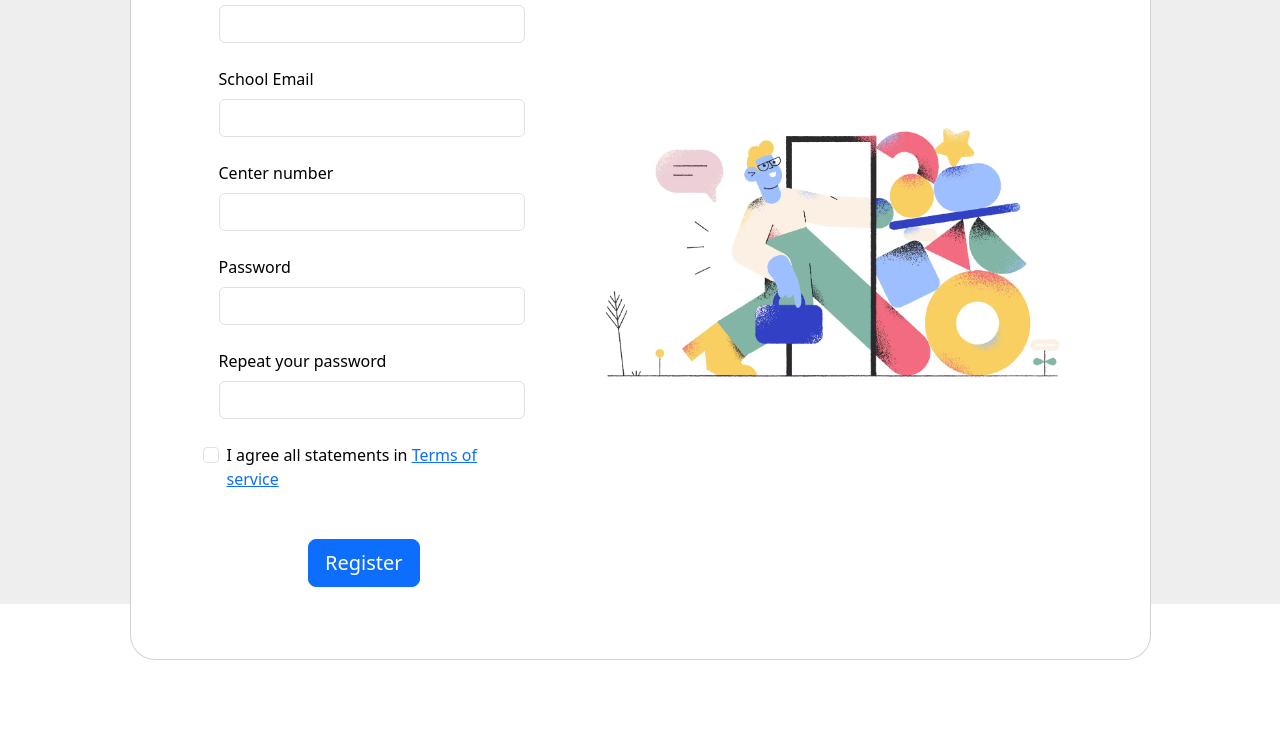
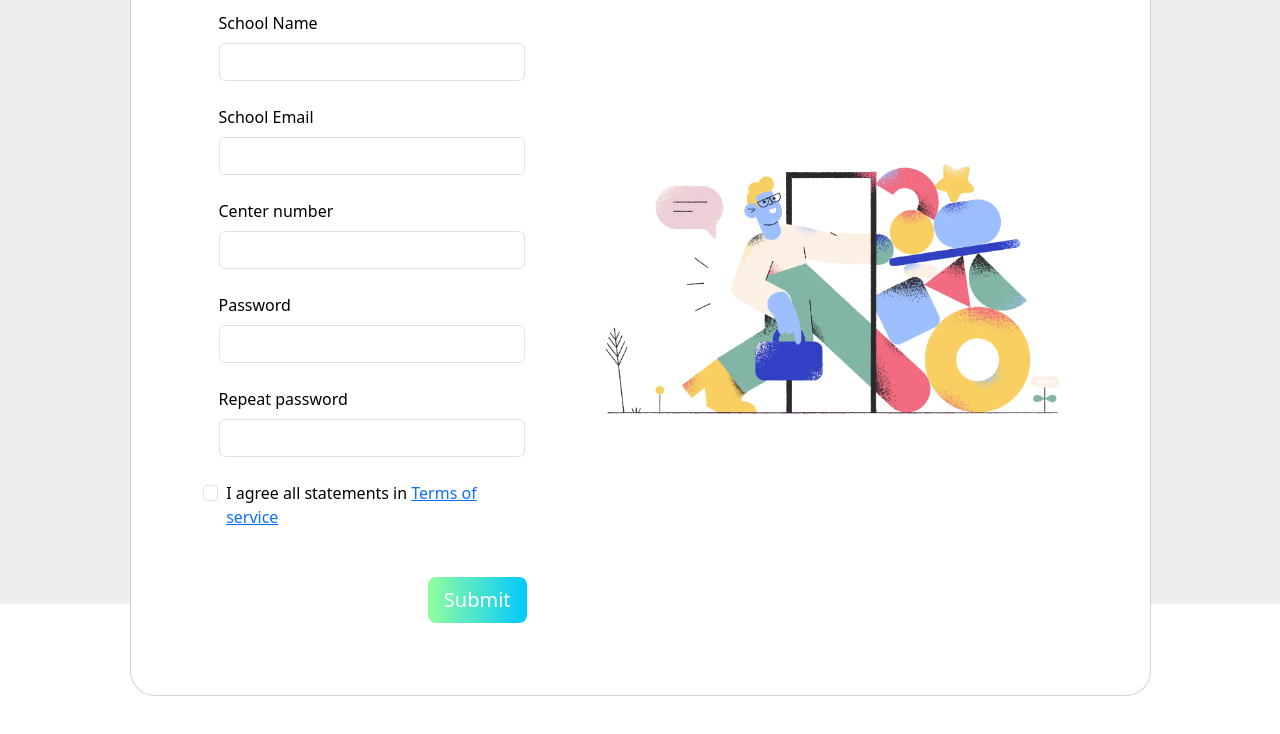
Before and after one commit to tataw-cl/Code-walls.github.io, a plain HTML site: page Create Account/create_account.html in a window 1280 px wide. Shown: the part 196-930 px from the top of the page. Before the commit the page ends 856 px from the top, so only its background shows below. Drawn offline with nearby package versions, Linux system fonts and the light colour scheme.

Commit message:
Added components, fixed Bootstrap loading Bugs.
Structured codebase, created separate style files for Login and create account pages.

```diff
--- /dev/null
+++ b/Create Account/create-account.css
@@ -0,0 +1,11 @@
+.btn{
+    align-items: center;
+    background-color: #00c9ff;
+    background: linear-gradient(to right, #92FE9D, #00C9FF); ;
+    border-style: none;
+    margin-left: 6cm;
+}
+.card{
+    margin-top: 1cm;
+    margin-bottom: 1cm;
+}
--- a/Create Account/create_account.html
+++ b/Create Account/create_account.html
@@ -6,8 +6,10 @@
     <meta http-equiv="X-UA-Compatible" content="IE=edge">
     <meta name="viewport" content="width=device-width, initial-scale=1.0">
     <title>Create an account</title>
-    <link href="https://cdn.jsdelivr.net/npm/bootstrap@5.3.0-alpha3/dist/css/bootstrap.min.css" rel="stylesheet"
-    integrity="sha384-KK94CHFLLe+nY2dmCWGMq91rCGa5gtU4mk92HdvYe+M/SXH301p5ILy+dN9+nJOZ" crossorigin="anonymous">
+    <link href="../Assets/bootstrap/css/bootstrap.min.css" rel="stylesheet">
+    <link rel="shortcut icon" href="../Assets/favicons/favicon(2).ico" type="image/x-icon">
+    <link rel="stylesheet" href="create-account.css">
+
 
 </head>
 
@@ -61,7 +63,7 @@
                                         <div class="d-flex flex-row align-items-center mb-4">
                                             <i class="fas fa-key fa-lg me-3 fa-fw"></i>
                                             <div class="form-outline flex-fill mb-0">
-                                                <label class="form-label" for="form3Example4cd">Repeat your password</label>
+                                                <label class="form-label" for="form3Example4cd">Repeat password</label>
                                                 <input type="password" id="form3Example4cd" class="form-control" />
                                             </div>
                                         </div>
@@ -74,7 +76,7 @@
                                         </div>
 
                                         <div class="d-flex justify-content-center mx-4 mb-3 mb-lg-4">
-                                            <button type="button" class="btn btn-primary btn-lg">Register</button>
+                                            <button type="button" class="btn btn-primary btn-lg">Submit</button>
                                         </div>
 
                                     </form>
```
Also changed, not shown: Assets/Hompage-style.css (renamed from Assets/style.css, +17 -0 lines), Login/login.html (+4 -3 lines), index.html (+6 -7 lines).
